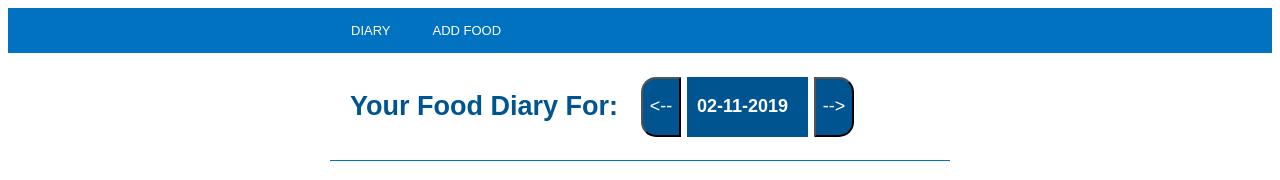
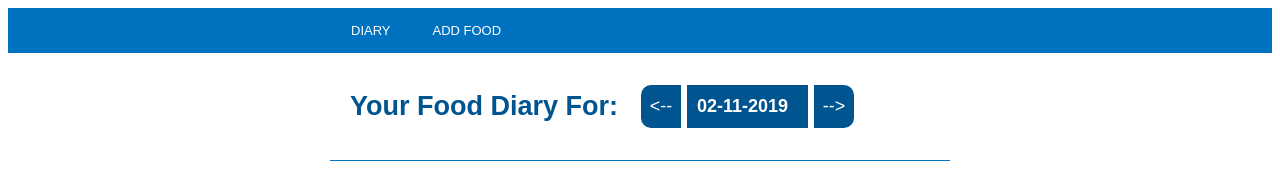
Before and after one commit to Dennienajs/calorie-tracker-app-reactjs, a React (Create React App) app: page / in a window 1280 px wide. Shown: the top 180 px of the page. Built offline with nearby package versions, Linux system fonts and the light colour scheme; no server answers; the database is empty.

Commit message:
hover details

```diff
--- a/src/containers/FoodDiary/FoodDiary.scss
+++ b/src/containers/FoodDiary/FoodDiary.scss
@@ -37,21 +37,27 @@
       margin-left: 3px;
       margin-right: 3px;
       padding: 5px;
-      height: 60px;
+      height: 43px;
       align-items: center;
       font-size: 18px !important;
     }
     &__button {
       width: 40px;
       align-self: center;
+      border-style: none;
+      cursor: pointer;
+
+      &:hover {
+        background-color: $Lighter-blue;
+      }
 
       &.prev {
-        border-bottom-left-radius: 15px;
-        border-top-left-radius: 15px;
+        border-bottom-left-radius: 10px;
+        border-top-left-radius: 10px;
       }
       &.next {
-        border-bottom-right-radius: 15px;
-        border-top-right-radius: 15px;
+        border-bottom-right-radius: 10px;
+        border-top-right-radius: 10px;
       }
     }
   }
--- a/src/containers/Navbar/Navbar.scss
+++ b/src/containers/Navbar/Navbar.scss
@@ -32,11 +32,10 @@ header {
         color: #ffffff !important;
         padding: 0 21px;
         display: block;
-      }
-
-      li a:hover {
-        background-color: $Lighter-blue;
-        color: white;
+        &:hover {
+          background-color: $Darker-blue;
+          color: white;
+        }
       }
     }
   }
```
